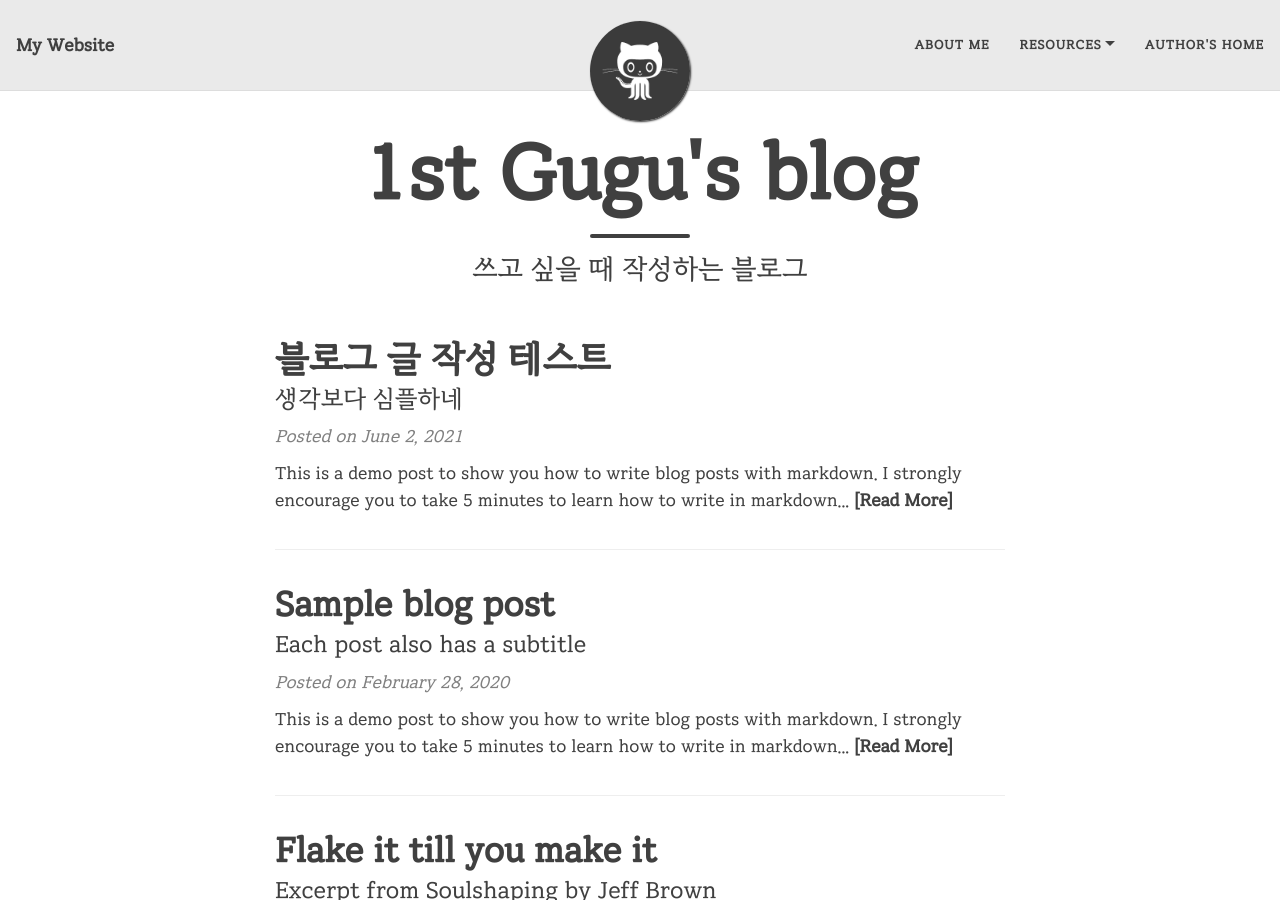
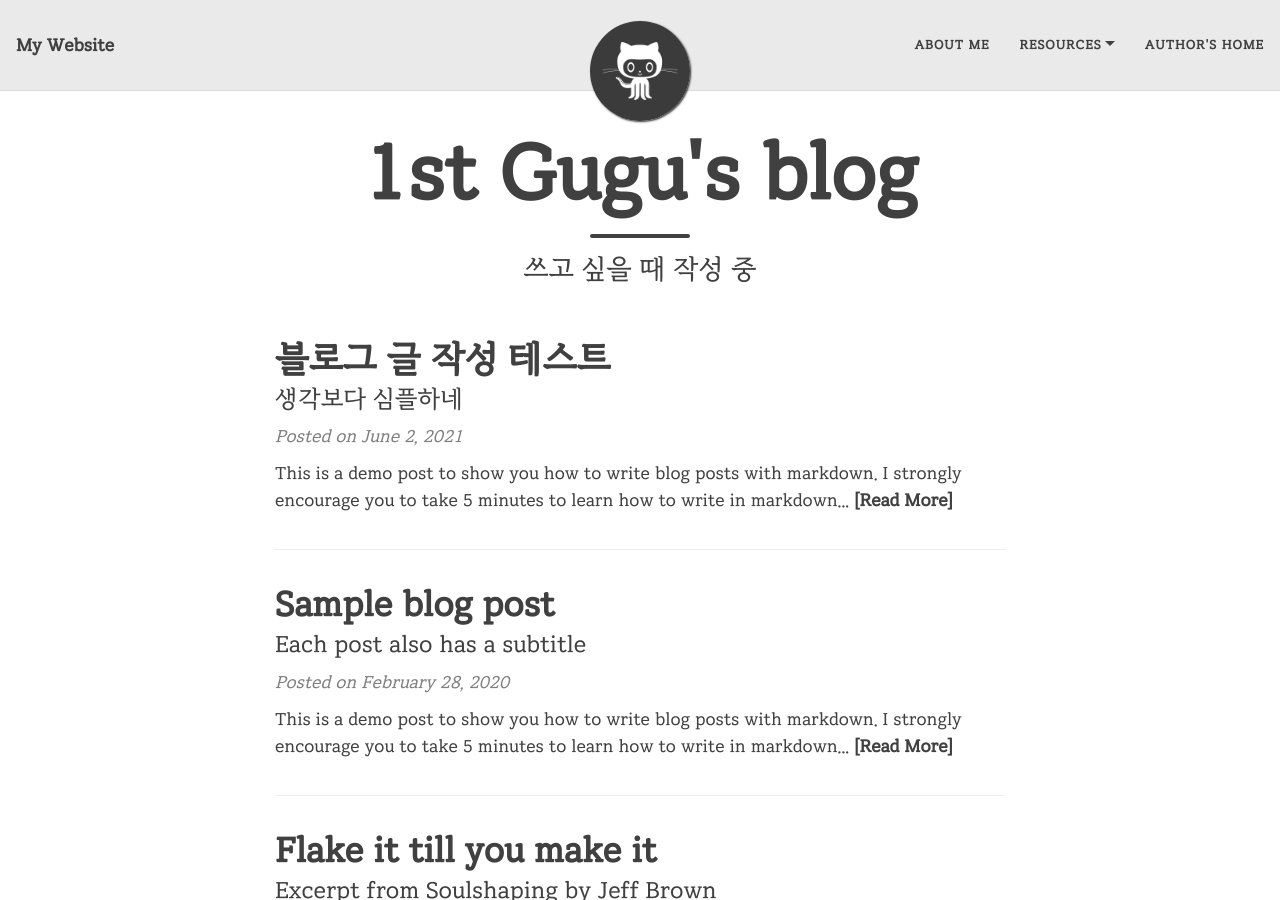
Before and after one commit to 1stGugu/1stGugu.github.io, a Jekyll site: the page built from index.html, in a window 1280 px wide and 900 px high. Built offline with Jekyll 4.4.1, drawn with Linux system fonts in a browser that asks for light colours; nearby versions of some CDN libraries; the list of posts is cut into pages by our own code.

Commit message:
Update index.html

```diff
--- a/index.html
+++ b/index.html
@@ -1,5 +1,5 @@
 ---
 layout: home
 title: 1st Gugu's blog
-subtitle: 쓰고 싶을 때 작성하는 블로그
+subtitle: 쓰고 싶을 때 작성 중
 ---
```
